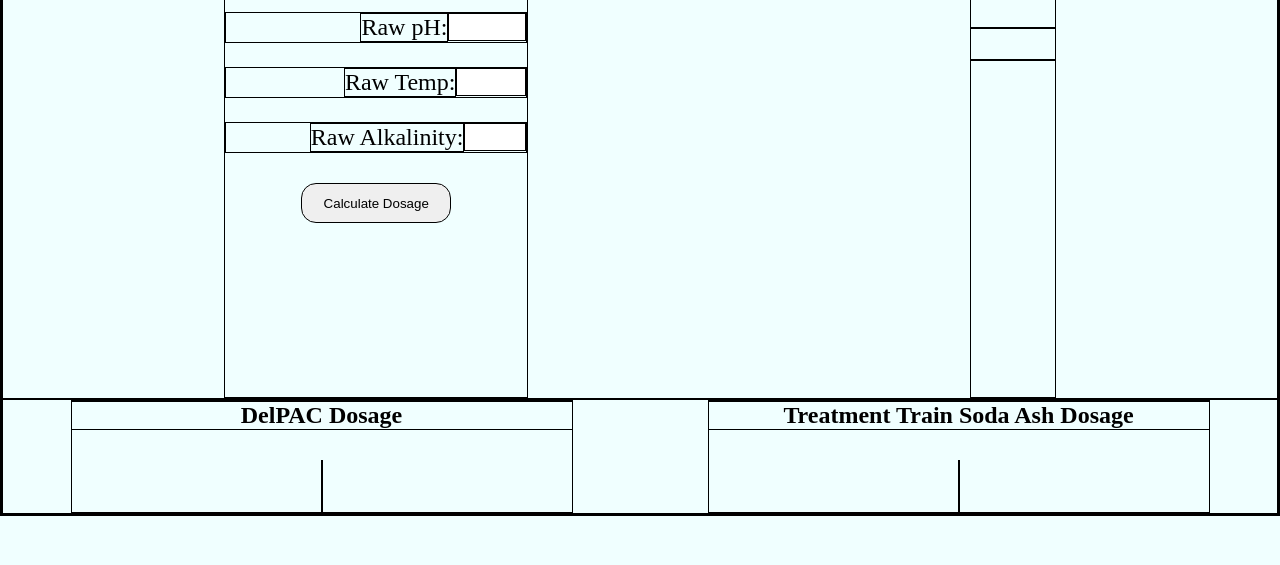
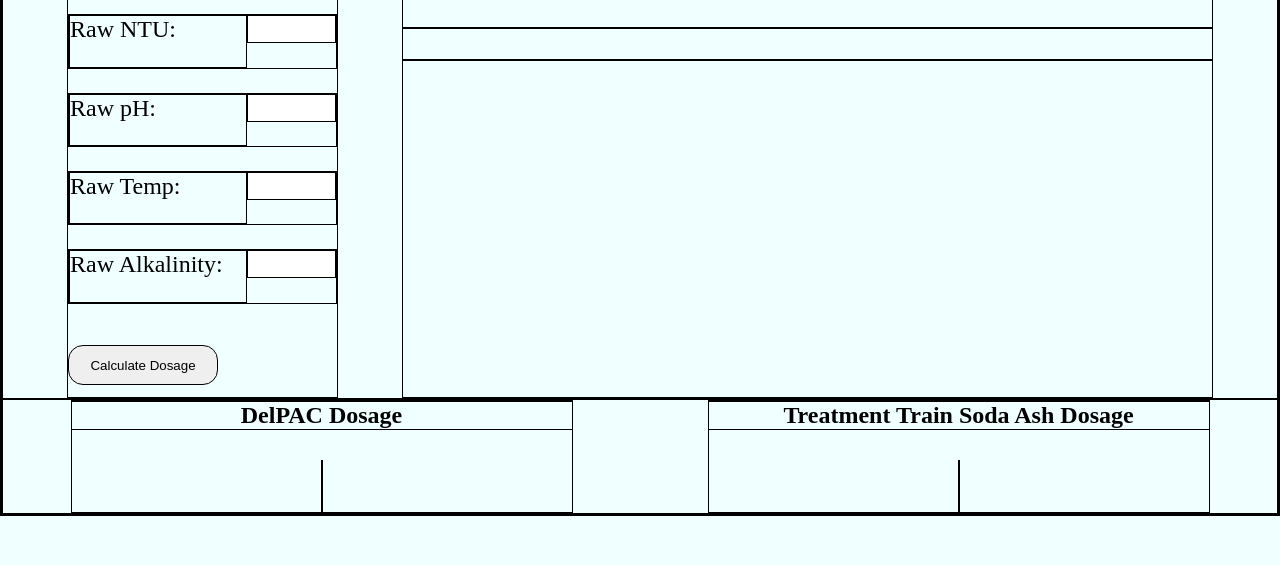
Before and after one commit to jevanwoods/nrrwa_dosage_calculator, a plain HTML site: page index.html in a window 1280 px wide. Shown: the part 235-800 px from the top of the page. Drawn offline with Linux system fonts and the light colour scheme.

Commit message:
Changed layout from flexbox to grid.

```diff
--- a/styles.css
+++ b/styles.css
@@ -26,15 +26,19 @@ body {
 }
 
 .infoBox {
-    display: flex;
+    padding-left: 5vw;
+    padding-right: 5vw;
+    gap: 5vw;
+    display: grid;
+    grid-template-columns: 1fr 3fr;
+    grid-template-rows: auto;
     justify-content: space-around;
     padding-top: 50px;
 }
 
 .calcBox {
     height: 500px;
-    display: flex;
-    flex-direction: column;
+    display: grid;
 }
 
 .headerTitle {
@@ -44,8 +48,9 @@ body {
 .rawDiv {
     margin-top: 1em;
     font-size: 24px;
-    display: flex;
-    justify-content: right;
+    display: grid;
+    grid-template-columns: 2fr 1fr;
+    grid-template-rows: auto;
 }
 
 input {
```
